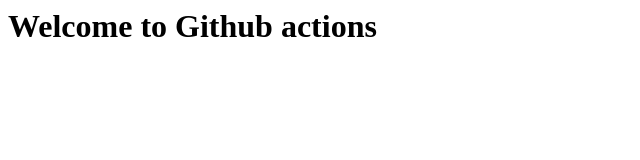
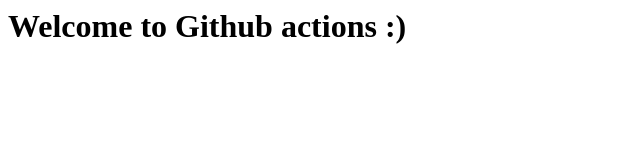
Before and after one commit to soumypau1/github-action, a plain HTML site: page index.html in a window 1280 px wide. Shown: the full height of the page, 0-640 px from the left. Drawn offline with Linux system fonts and the light colour scheme.

Commit message:
Update index.html

```diff
--- a/index.html
+++ b/index.html
@@ -1 +1 @@
-<html><body><h1>Welcome to Github actions</h1></body></html>
+<html><body><h1>Welcome to Github actions :) </h1></body></html>
```
